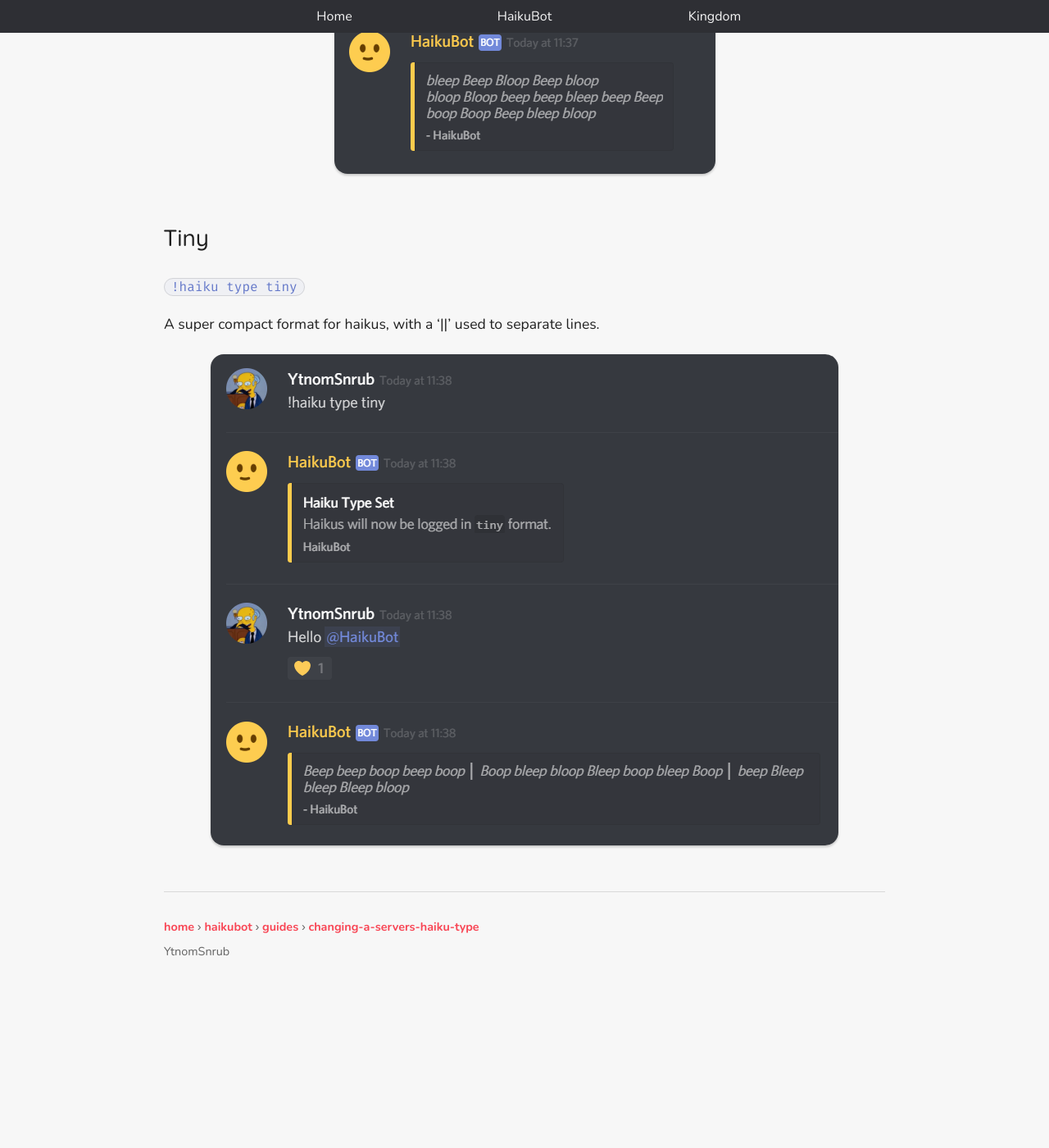
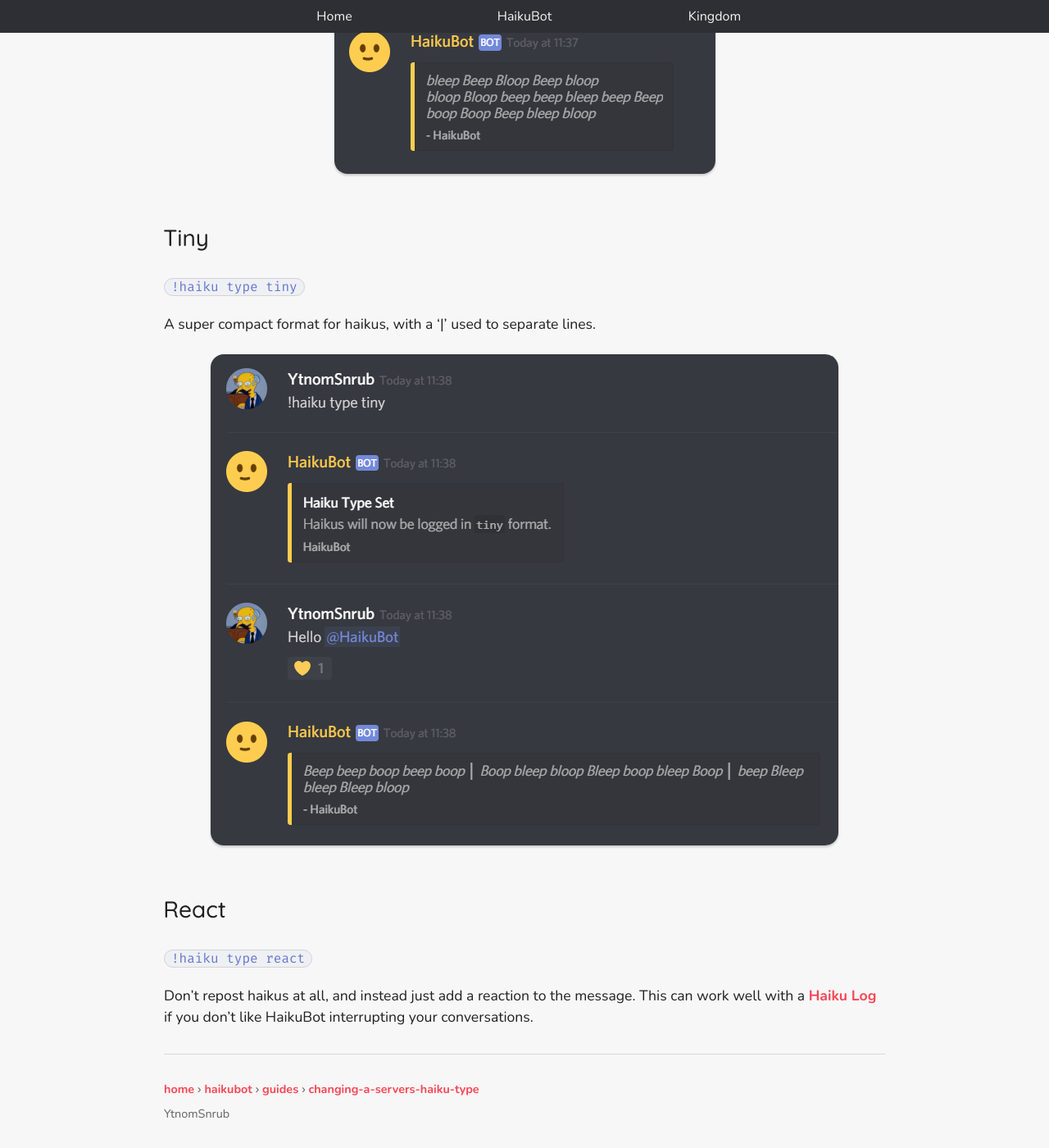
Before and after one commit to YtnomSnrub/ytnomsnrub.github.io, a Jekyll site: the page built from haikubot/guides/changing-a-servers-haiku-type.md, in a window 1280 px wide and 1400 px high, scrolled down 2118 px. Shown: the whole window at 82% size. Built offline with Jekyll 4.4.1, drawn with Linux system fonts in a browser that asks for light colours; nearby versions of some CDN libraries; our own code applies the rules of GitHub Pages for plain Markdown files; before the commit the page ends 3320 px from its top, so only the background shows below that.

Commit message:
Added react to haiku type guide

````diff
--- a/haikubot/guides/changing-a-servers-haiku-type.md
+++ b/haikubot/guides/changing-a-servers-haiku-type.md
@@ -34,6 +34,14 @@ A smaller format for haikus. This option has no gap between lines.
 !haiku type tiny
 ```
 
-A super compact format for haikus, with a '\|\|' used to separate lines.
+A super compact format for haikus, with a '\|' used to separate lines.
 
 ![Normal Haiku Format](/haikubot/img/haiku-type-tiny.png)
+
+## React
+
+```command
+!haiku type react
+```
+
+Don't repost haikus at all, and instead just add a reaction to the message. This can work well with a [Haiku Log](./making-a-haiku-log) if you don't like HaikuBot interrupting your conversations.
````
